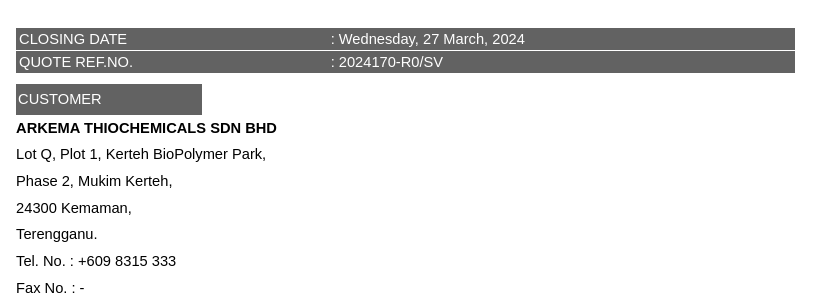
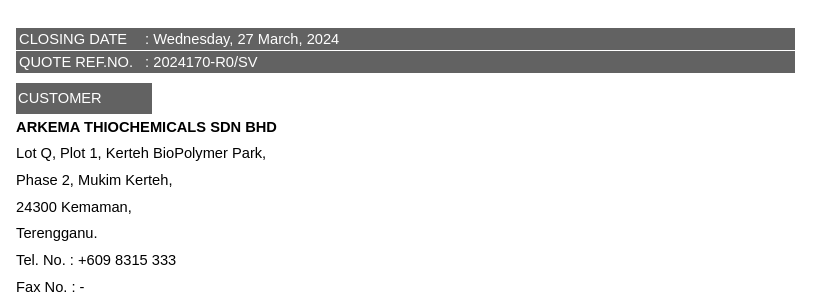
Before and after one commit to mzulhelmi87/html-project, a plain HTML site: page index.html in a window 1280 px wide. Shown: the top 295 px of the page, 457-1280 px from the left. Drawn offline with Linux system fonts and the light colour scheme.

Commit message:
Adjust quote title padding and update table row styling in CSS and HTML

```diff
--- a/css/styles.css
+++ b/css/styles.css
@@ -55,7 +55,6 @@ table.bordered,
 .bordered th,
 .bordered td {
     border: 0px;
-    border-bottom: 1px solid #fff;
     background-color: #626262;
     color: white;
 }
@@ -75,7 +74,7 @@ td {
 .quote .title{
     background-color: #626262;
     color: white;
-    padding: 2px 100px 2px 2px;
+    padding: 2px 50px 2px 2px;
     display: inline-block;
     margin: 10px 0 0 0;
 }
--- a/index.html
+++ b/index.html
@@ -27,8 +27,8 @@
         <div class="right-side">
             <table class="bordered">
                 <tbody>
-                    <tr>
-                        <td width="40%">CLOSING DATE</td>
+                    <tr style="border-bottom: 1px solid #fff;">
+                        <td width="120px">CLOSING DATE</td>
                         <td>: Wednesday, 27 March, 2024</td>
                     </tr>
                     <tr>
```
